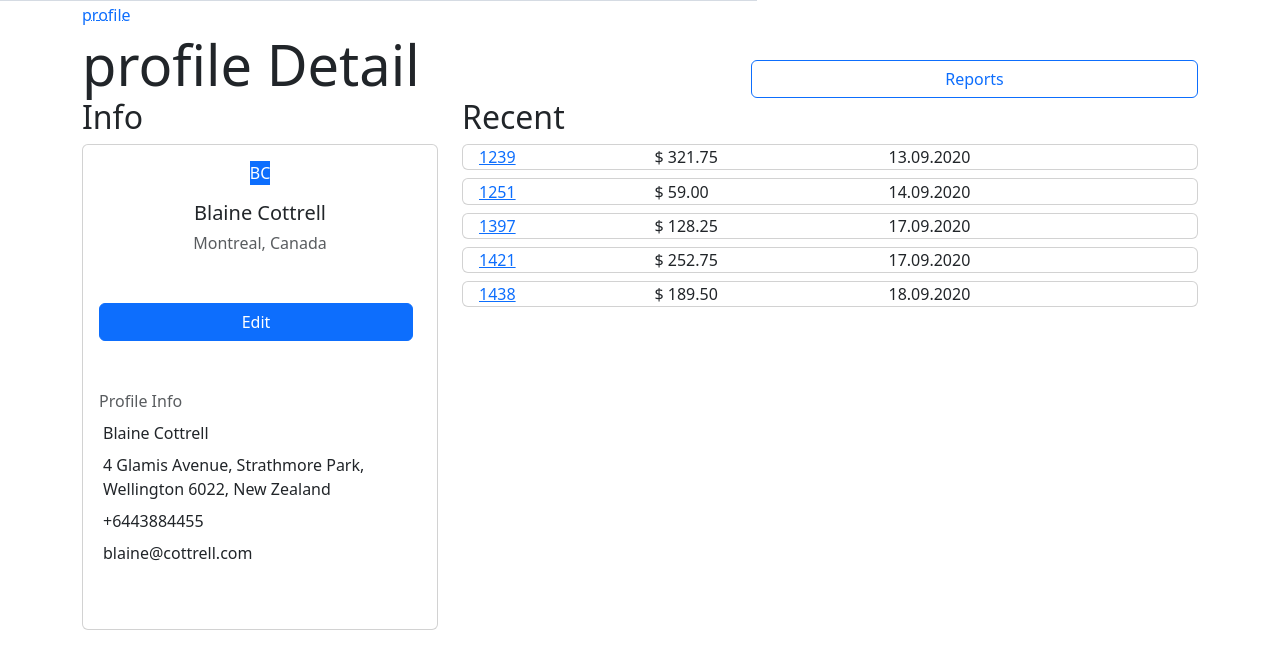
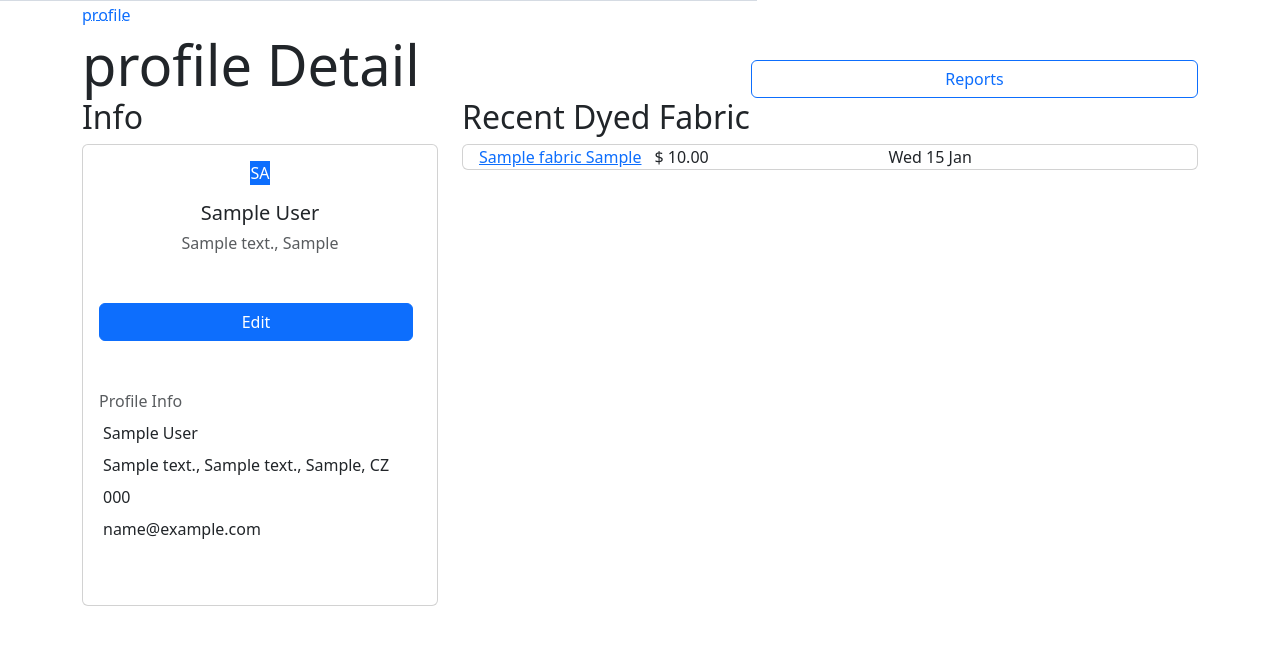
Before and after one commit to PydevAzmi/Business-Tex, a Django app: page /person/00000000-0000-0000-0000-000000000001/ in a window 1280 px wide. Shown: the part 567-1221 px from the top of the page. After the commit the page ends 1173 px from the top, so only its background shows below. Run offline with Django 4.2, Linux system fonts and the light colour scheme; a user stored in the database is signed in; tables that the repository leaves empty hold one stand-in row (values such as "Sample post"); grey boxes marked "Sample" are stand-in pictures; some libraries are stand-ins or nearby versions.

Commit message:
person profile update

```diff
--- a/business/templates/business/parteners/person_profile.html
+++ b/business/templates/business/parteners/person_profile.html
@@ -2,7 +2,7 @@
 {% load static %}
 {% load crispy_forms_tags %}
 {%block head %}
-<title>Business Tex | Profile</title>
+<title>Business Tex | {{person.name}} Profile</title>
 <link rel="stylesheet" href="{% static 'css/vendor/datatables.min.css' %}" />
 
 {% endblock head %}
@@ -50,12 +50,12 @@
                             <div class="mb-5 d-flex align-items-center flex-column">
                                 <div
                                     class="sw-6 sh-6 mb-3 d-inline-block bg-primary d-flex justify-content-center align-items-center rounded-xl">
-                                    <div class="text-white">BC</div>
+                                    <div class="text-white">{{person.name|slice:":2"|upper}}</div>
                                 </div>
-                                <div class="h5 mb-1">Blaine Cottrell</div>
+                                <div class="h5 mb-1">{{person.name}}</div>
                                 <div class="text-muted">
                                     <i data-cs-icon="pin" class="text-muted"></i>
-                                    <span class="align-middle">Montreal, Canada</span>
+                                    <span class="align-middle">{{person.address}}, {{ person.city}}</span>
                                 </div>
                             </div>
                         </div>
@@ -75,7 +75,7 @@
                                         </div>
                                     </div>
                                     <div class="col text-alternate align-middle">
-                                        Blaine Cottrell
+                                        {{person.name}}
                                     </div>
                                 </div>
                                 <div class="row g-0 mb-2">
@@ -85,8 +85,7 @@
                                         </div>
                                     </div>
                                     <div class="col text-alternate">
-                                        4 Glamis Avenue, Strathmore Park, Wellington 6022, New
-                                        Zealand
+                                        {{person.address_2}}, {{person.address}}, {{ person.city}}, {{person.country}}
                                     </div>
                                 </div>
                                 <div class="row g-0 mb-2">
@@ -95,7 +94,7 @@
                                             <i data-cs-icon="phone" class="text-primary" data-cs-size="17"></i>
                                         </div>
                                     </div>
-                                    <div class="col text-alternate">+6443884455</div>
+                                    <div class="col text-alternate">{{person.phone_number}}</div>
                                 </div>
                                 <div class="row g-0 mb-2">
                                     <div class="col-auto">
@@ -103,7 +102,7 @@
                                             <i data-cs-icon="email" class="text-primary" data-cs-size="17"></i>
                                         </div>
                                     </div>
-                                    <div class="col text-alternate">blaine@cottrell.com</div>
+                                    <div class="col text-alternate">{{person.email}}</div>
                                 </div>
                             </div>
                         </div>
@@ -114,11 +113,13 @@
 
             <div class="col-12 col-xl-8 col-xxl-9">
                 <!-- Recent Orders Start -->
+
+                {% if fabric_dyeing_inventory %}
                     <div class="d-flex justify-content-between">
-                    <h2 class="small-title">Recent</h2>
-
+                        <h2 class="small-title">Recent Dyed Fabric</h2>
                     </div>
                     <div class="mb-5">
+                        {% for obj in fabric_dyeing_inventory %}
                         <div class="card mb-2">
                             <div class="row g-0 sh-16 sh-md-8">
                                 <div class="col">
@@ -127,8 +128,8 @@
                                             <div
                                                 class="col-6 col-md-3 d-flex flex-column justify-content-center mb-2 mb-md-0 h-md-100">
                                                 <div class="text-muted text-small d-md-none">Id</div>
-                                            <a href="Orders.Detail.html"
-                                                class="text-truncate h-100 d-flex align-items-center">1239</a>
+                                                <a href="{{obj.get_absolute_url}}"
+                                                    class="text-truncate h-100 d-flex align-items-center">{{obj.fabric}}</a>
                                             </div>
                                             <div
                                                 class="col-6 col-md-4 d-flex flex-column justify-content-center mb-2 mb-md-0">
@@ -136,20 +137,20 @@
                                                 <div class="text-alternate">
                                                     <span>
                                                         <span class="text-small">$</span>
-                                                    321.75
+                                                        {{obj.total_price}}
                                                     </span>
                                                 </div>
                                             </div>
                                             <div
                                                 class="col-6 col-md-2 d-flex flex-column justify-content-center mb-2 mb-md-0">
                                                 <div class="text-muted text-small d-md-none">Date</div>
-                                            <div class="text-alternate">13.09.2020</div>
+                                                <div class="text-alternate">{{obj.recieved_at|date:"D d M"}}</div>
                                             </div>
                                             <div
                                                 class="col-6 col-md-3 d-flex flex-column justify-content-center mb-2 mb-md-0 align-items-md-end">
                                                 <div class="text-muted text-small d-md-none">Status</div>
                                                 <div class="text-alternate">
-                                                <span class="badge rounded-pill bg-outline-secondary">PENDING</span>
+                                                    <span class="badge rounded-pill bg-outline-secondary">{{obj.status}}</span>
                                                 </div>
                                             </div>
                                         </div>
@@ -157,6 +158,14 @@
                                 </div>
                             </div>
                         </div>
+                        {% endfor %}
+                    </div>
+                {% elif fabric_inventory  %}
+                    <div class="d-flex justify-content-between">
+                        <h2 class="small-title">Recent Fabric</h2>
+                    </div>
+                    <div class="mb-5">
+                        {% for obj in fabric_inventory %}
                         <div class="card mb-2">
                             <div class="row g-0 sh-16 sh-md-8">
                                 <div class="col">
@@ -165,8 +174,8 @@
                                             <div
                                                 class="col-6 col-md-3 d-flex flex-column justify-content-center mb-2 mb-md-0 h-md-100">
                                                 <div class="text-muted text-small d-md-none">Id</div>
-                                            <a href="Orders.Detail.html"
-                                                class="text-truncate h-100 d-flex align-items-center">1251</a>
+                                                <a href="{{obj.get_absolute_url}}"
+                                                    class="text-truncate h-100 d-flex align-items-center">{{obj.fabric}}</a>
                                             </div>
                                             <div
                                                 class="col-6 col-md-4 d-flex flex-column justify-content-center mb-2 mb-md-0">
@@ -174,20 +183,20 @@
                                                 <div class="text-alternate">
                                                     <span>
                                                         <span class="text-small">$</span>
-                                                    59.00
+                                                        {{obj.total_price}}
                                                     </span>
                                                 </div>
                                             </div>
                                             <div
                                                 class="col-6 col-md-2 d-flex flex-column justify-content-center mb-2 mb-md-0">
                                                 <div class="text-muted text-small d-md-none">Date</div>
-                                            <div class="text-alternate">14.09.2020</div>
+                                                <div class="text-alternate">{{obj.recieved_at|date:"D d M"}}</div>
                                             </div>
                                             <div
                                                 class="col-6 col-md-3 d-flex flex-column justify-content-center mb-2 mb-md-0 align-items-md-end">
                                                 <div class="text-muted text-small d-md-none">Status</div>
                                                 <div class="text-alternate">
-                                                <span class="badge rounded-pill bg-outline-primary">DELIVERED</span>
+                                                    <span class="badge rounded-pill bg-outline-secondary">{{obj.status}}</span>
                                                 </div>
                                             </div>
                                         </div>
@@ -195,6 +204,14 @@
                                 </div>
                             </div>
                         </div>
+                        {% endfor %}
+                    </div>
+                {% elif yarn_inventory  %}
+                    <div class="d-flex justify-content-between">
+                        <h2 class="small-title">Recent Yarn</h2>
+                    </div>
+                    <div class="mb-5">
+                        {% for obj in yarn_inventory %}
                         <div class="card mb-2">
                             <div class="row g-0 sh-16 sh-md-8">
                                 <div class="col">
@@ -203,8 +220,8 @@
                                             <div
                                                 class="col-6 col-md-3 d-flex flex-column justify-content-center mb-2 mb-md-0 h-md-100">
                                                 <div class="text-muted text-small d-md-none">Id</div>
-                                            <a href="Orders.Detail.html"
-                                                class="text-truncate h-100 d-flex align-items-center">1397</a>
+                                                <a href="{{obj.get_absolute_url}}"
+                                                    class="text-truncate h-100 d-flex align-items-center">{{obj.yarn}}</a>
                                             </div>
                                             <div
                                                 class="col-6 col-md-4 d-flex flex-column justify-content-center mb-2 mb-md-0">
@@ -212,20 +229,20 @@
                                                 <div class="text-alternate">
                                                     <span>
                                                         <span class="text-small">$</span>
-                                                    128.25
+                                                        {{obj.total_price}}
                                                     </span>
                                                 </div>
                                             </div>
                                             <div
                                                 class="col-6 col-md-2 d-flex flex-column justify-content-center mb-2 mb-md-0">
                                                 <div class="text-muted text-small d-md-none">Date</div>
-                                            <div class="text-alternate">17.09.2020</div>
+                                                <div class="text-alternate">{{obj.recieved_at|date:"D d M"}}</div>
                                             </div>
                                             <div
                                                 class="col-6 col-md-3 d-flex flex-column justify-content-center mb-2 mb-md-0 align-items-md-end">
                                                 <div class="text-muted text-small d-md-none">Status</div>
                                                 <div class="text-alternate">
-                                                <span class="badge rounded-pill bg-outline-primary">DELIVERED</span>
+                                                    <span class="badge rounded-pill bg-outline-secondary">{{obj.status}}</span>
                                                 </div>
                                             </div>
                                         </div>
@@ -233,6 +250,14 @@
                                 </div>
                             </div>
                         </div>
+                        {% endfor %}
+                    </div>
+                {% elif sold_yarn %}
+                    <div class="d-flex justify-content-between">
+                        <h2 class="small-title">Recent Sold Yarn</h2>
+                    </div>
+                    <div class="mb-5">
+                        {% for obj in sold_yarn %}
                         <div class="card mb-2">
                             <div class="row g-0 sh-16 sh-md-8">
                                 <div class="col">
@@ -241,8 +266,8 @@
                                             <div
                                                 class="col-6 col-md-3 d-flex flex-column justify-content-center mb-2 mb-md-0 h-md-100">
                                                 <div class="text-muted text-small d-md-none">Id</div>
-                                            <a href="Orders.Detail.html"
-                                                class="text-truncate h-100 d-flex align-items-center">1421</a>
+                                                <a href="{{obj.get_absolute_url}}"
+                                                    class="text-truncate h-100 d-flex align-items-center">{{obj.yarn_inventory}}</a>
                                             </div>
                                             <div
                                                 class="col-6 col-md-4 d-flex flex-column justify-content-center mb-2 mb-md-0">
@@ -250,20 +275,20 @@
                                                 <div class="text-alternate">
                                                     <span>
                                                         <span class="text-small">$</span>
-                                                    252.75
+                                                        {{obj.total_price}}
                                                     </span>
                                                 </div>
                                             </div>
                                             <div
                                                 class="col-6 col-md-2 d-flex flex-column justify-content-center mb-2 mb-md-0">
                                                 <div class="text-muted text-small d-md-none">Date</div>
-                                            <div class="text-alternate">17.09.2020</div>
+                                                <div class="text-alternate">{{obj.sold_at|date:"D d M"}}</div>
                                             </div>
                                             <div
                                                 class="col-6 col-md-3 d-flex flex-column justify-content-center mb-2 mb-md-0 align-items-md-end">
                                                 <div class="text-muted text-small d-md-none">Status</div>
                                                 <div class="text-alternate">
-                                                <span class="badge rounded-pill bg-outline-primary">DELIVERED</span>
+                                                    <span class="badge rounded-pill bg-outline-secondary">Sold</span>
                                                 </div>
                                             </div>
                                         </div>
@@ -271,6 +296,14 @@
                                 </div>
                             </div>
                         </div>
+                        {% endfor %}
+                    </div>
+                {% elif sold_fabric  %}
+                    <div class="d-flex justify-content-between">
+                        <h2 class="small-title">Recent Sold Fabric</h2>
+                    </div>
+                    <div class="mb-5">
+                        {% for obj in sold_fabric %}
                         <div class="card mb-2">
                             <div class="row g-0 sh-16 sh-md-8">
                                 <div class="col">
@@ -279,8 +312,14 @@
                                             <div
                                                 class="col-6 col-md-3 d-flex flex-column justify-content-center mb-2 mb-md-0 h-md-100">
                                                 <div class="text-muted text-small d-md-none">Id</div>
-                                            <a href="Orders.Detail.html"
-                                                class="text-truncate h-100 d-flex align-items-center">1438</a>
+                                                <a href="{{obj.get_absolute_url}}"
+                                                    class="text-truncate h-100 d-flex align-items-center">
+                                                    {% if obj.fabric_dyeing_inventory %}
+                                                    Dyed : {{obj.fabric_dyeing_inventory}}
+
+                                                    {% else %}
+                                                    Raw : {{obj.Fabric_Inventory}}
+                                                    {% endif %}</a>
                                             </div>
                                             <div
                                                 class="col-6 col-md-4 d-flex flex-column justify-content-center mb-2 mb-md-0">
@@ -288,20 +327,20 @@
                                                 <div class="text-alternate">
                                                     <span>
                                                         <span class="text-small">$</span>
-                                                    189.50
+                                                        {{obj.total_price}}
                                                     </span>
                                                 </div>
                                             </div>
                                             <div
                                                 class="col-6 col-md-2 d-flex flex-column justify-content-center mb-2 mb-md-0">
                                                 <div class="text-muted text-small d-md-none">Date</div>
-                                            <div class="text-alternate">18.09.2020</div>
+                                                <div class="text-alternate">{{obj.recieved_at|date:"D d M"}}</div>
                                             </div>
                                             <div
                                                 class="col-6 col-md-3 d-flex flex-column justify-content-center mb-2 mb-md-0 align-items-md-end">
                                                 <div class="text-muted text-small d-md-none">Status</div>
                                                 <div class="text-alternate">
-                                                <span class="badge rounded-pill bg-outline-primary">DELIVERED</span>
+                                                    <span class="badge rounded-pill bg-outline-secondary">Sold</span>
                                                 </div>
                                             </div>
                                         </div>
@@ -309,7 +348,12 @@
                                 </div>
                             </div>
                         </div>
+                        {% endfor %}
                     </div>
+                {% else %}
+                <h2 class="small-title">No Recent Data </h2>
+                {% endif %}
+
                 <!-- Recent Orders End -->
             </div>
         </div>
--- a/business/views.py
+++ b/business/views.py
@@ -149,11 +149,20 @@
 class PersonDetail(LoginRequiredMixin,View):
     def get(self, request, pk):
         person = get_object_or_404(Person, owner=request.user, id = pk)
-        # logic here
-
+        fabric_dyeing_inventory = FabricDyeingInventory.objects.filter(supplier=person).all()[:5]
+        fabric_inventory = FabricInventory.objects.filter(supplier=person).all()[:5]
+        yarn_inventory = YarnInventory.objects.filter(supplier=person).all()[:5]
+        sold_fabric = SoldFabric .objects.filter(customer=person).all()[:5]
+        sold_yarn = SoldYarn.objects.filter(customer=person).all()[:5]
 
         context = {
-            "person": person
+            "person": person,
+            "fabric_dyeing_inventory" : fabric_dyeing_inventory,
+            "fabric_inventory" : fabric_inventory,
+            "yarn_inventory" : yarn_inventory,
+            "sold_yarn" : sold_yarn,
+            "sold_fabric" : sold_fabric,
+
         }
         return render(request, "business/parteners/person_profile.html",context)
 
@@ -178,19 +187,12 @@
 
     def post(self, request, pk):
         person = get_object_or_404(Person, owner=request.user, id = pk)
-        role =  person.role
         form = PersonForm(request.POST, instance=person)
         if form.is_valid():
             form.save()
-            if role == "Customer" :
-                return redirect("business:customers_list")
-            elif role == "Supplier" :
-                return redirect("business:suppliers_list")
-            elif role == "Factory":
-                return redirect("business:factories_list")
-            elif role == "Dyeing Factory":
-                return redirect("business:dyeing_list")
-        return render(request, "business/parteners/person_detail.html", {"form": form})
+            return redirect("business:Person_detail", pk)
+
+        return render(request, "business/parteners/person_profile.html", {"form": form})
 
 
 class PersonDelete(LoginRequiredMixin, View):
```
Also changed, not shown: db.sqlite3. Lines whose indentation alone changed are shown as unchanged.
